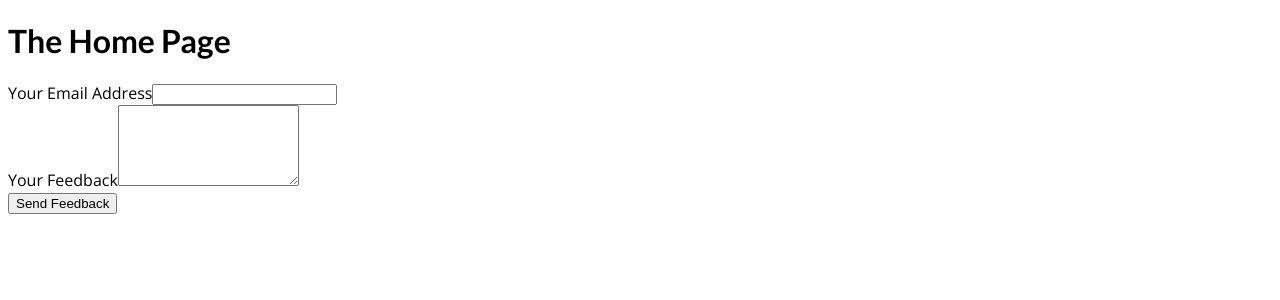
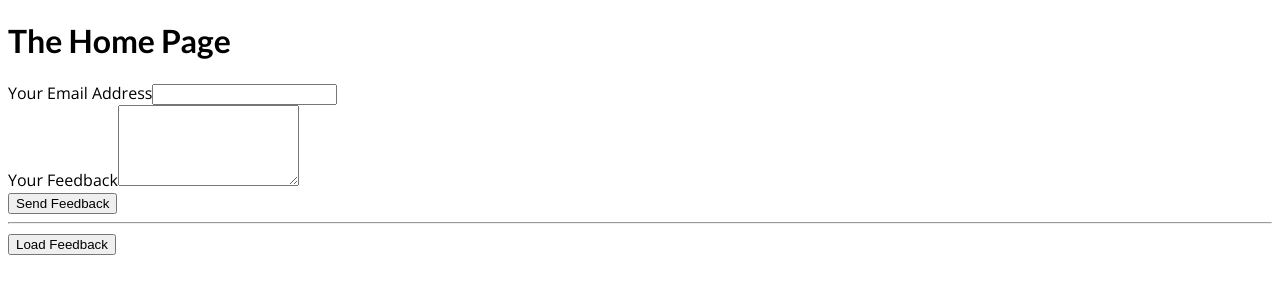
Before and after one commit to ongyh123/API-Routes, a Next.js app: page / in a window 1280 px wide. Shown: the top 300 px of the page. Built offline with nearby package versions, Linux system fonts and the light colour scheme.

Commit message:
add LoadFeedback button

```diff
--- a/pages/index.js
+++ b/pages/index.js
@@ -26,6 +26,13 @@ function HomePage() {
       .then((data) => console.log(data)); //fetch return a promise
   }
 
+  // to GET the data when "Load Feedback" button is clicked
+  function loadFeedbackHandler() {
+    fetch('/api/feedback')
+      .then((response) => response.json())
+      .then((data) => console.log(data));
+  }
+
   return (
     <div>
       <h1>The Home Page</h1>
@@ -40,6 +47,8 @@ function HomePage() {
         </div>
         <button>Send Feedback</button>
       </form>
+      <hr />
+      <button onClick={loadFeedbackHandler}>Load Feedback</button>
     </div>
   );
 }
```
